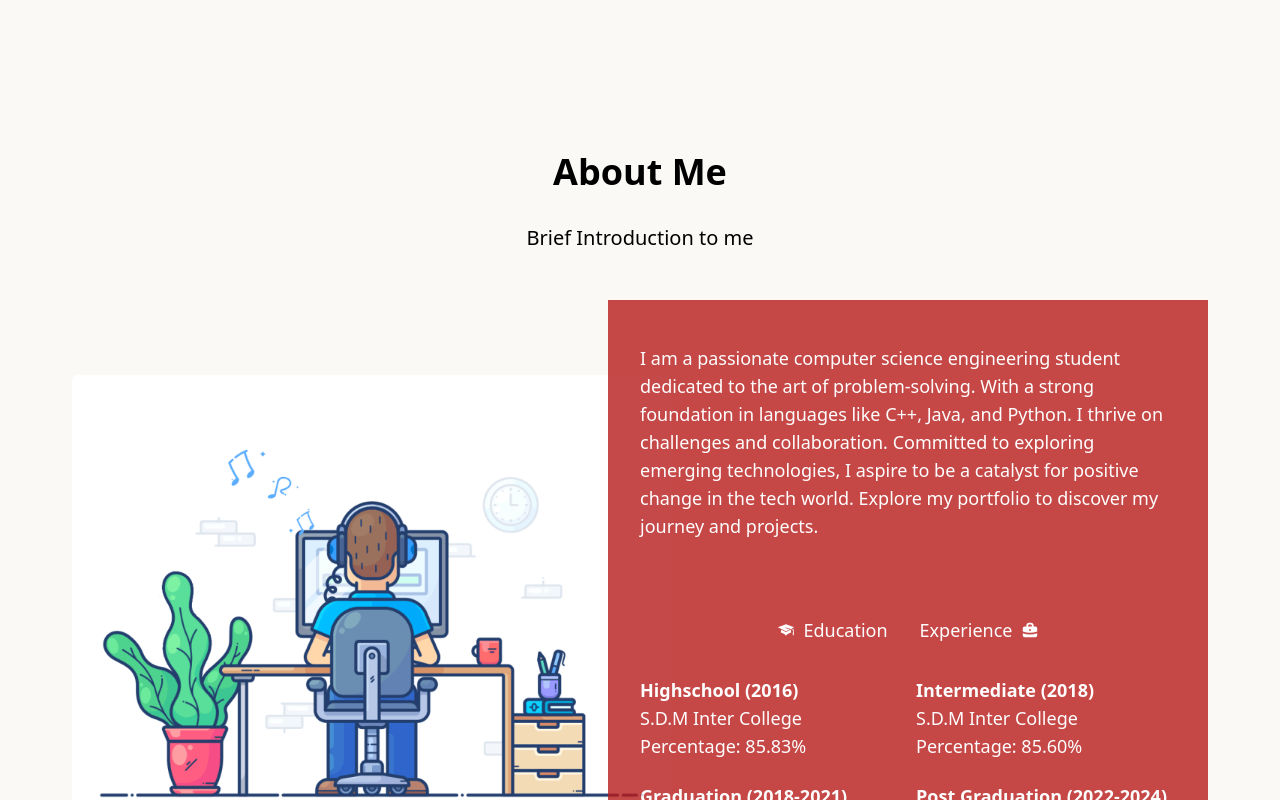
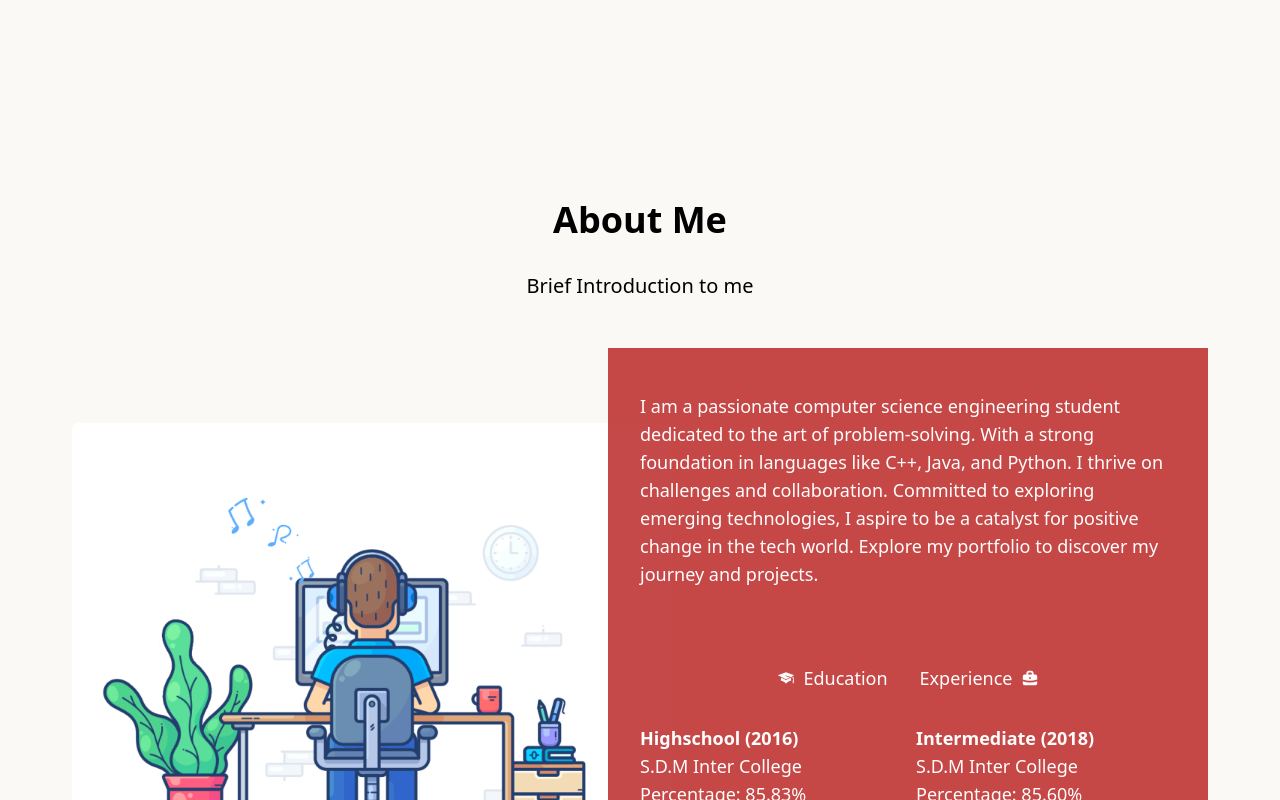
Before and after one commit to Shantanu-Saini/my-website, a React (Create React App) app: page / in a window 1280 px wide. Shown: the part 760-1560 px from the top of the page. Built offline with nearby package versions, Linux system fonts and the light colour scheme; the HTML template or start-up script is replaced by a standard one.

Commit message:
fix: css in about page

```diff
--- a/src/Components/About.jsx
+++ b/src/Components/About.jsx
@@ -11,7 +11,7 @@ const About = () => {
   };
 
   return (
-    <div id='about' className="flex flex-col items-center md:px-10 py-20 px-4 py-8 h-max" style={{ backgroundColor: "#FAF9F6" }}>
+    <div id='about' className="flex flex-col items-center md:px-10 md:py-20 px-4 py-8 h-max" style={{ backgroundColor: "#FAF9F6" }}>
       <h1 className='text-4xl font-bold'>About Me</h1>
       <p className='my-8 text-xl'>Brief Introduction to me</p>
       <div className='flex md:flex-row flex-col justify-center items-center mt-4'>
```
